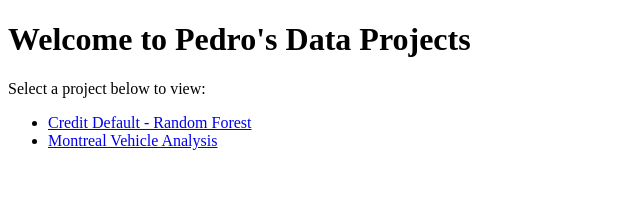
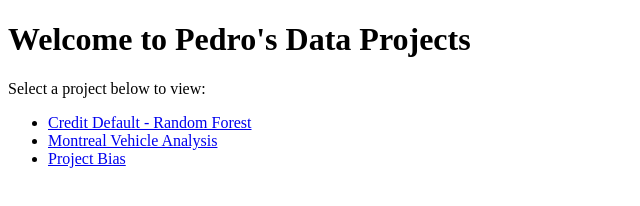
Before and after one commit to PedroJoseTrujilloMejia/Data, a plain HTML site: page docs/index.html in a window 1280 px wide. Shown: the whole page, without its empty margins (0-640 px from the left). Drawn offline with Linux system fonts and the light colour scheme.

Commit message:
Update index.html

```diff
--- a/docs/index.html
+++ b/docs/index.html
@@ -11,6 +11,7 @@
   <ul>
     <li><a href="Credit Default - Random Forest (1).html">Credit Default - Random Forest</a></li>
     <li><a href="Montreal_Vehicle_Analysis.html">Montreal Vehicle Analysis</a></li>
+    <li><a href="bias.html">Project Bias</a></li>
   </ul>
 </body>
 </html>
```
